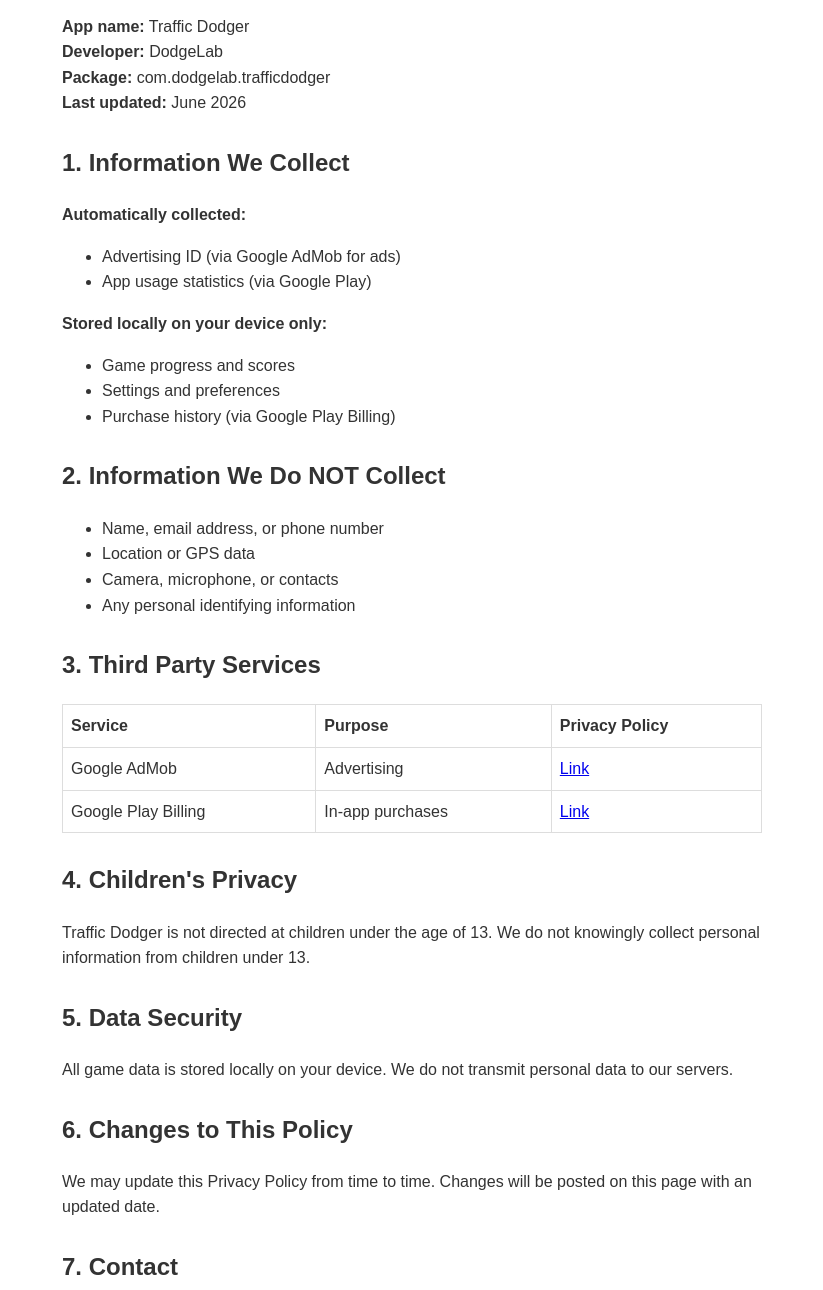
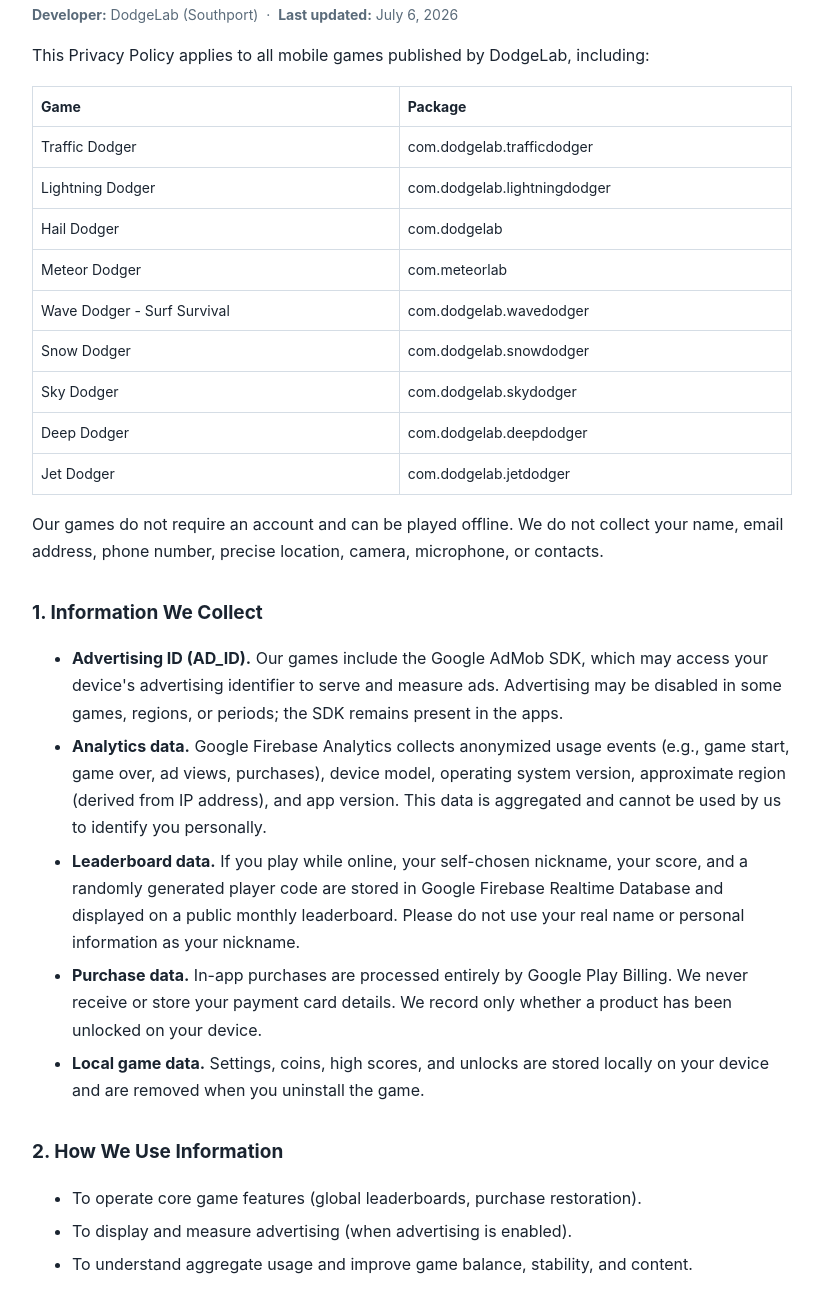
Before and after one commit to kongzhebing/dodgelab, a plain HTML site: page privacy-policy.html in a window 1280 px wide. Shown: the part 99-1389 px from the top of the page, without its empty margins (228-1051 px from the left). Drawn offline with Linux system fonts and the light colour scheme.

Commit message:
Update privacy-policy.html

```diff
--- a/privacy-policy.html
+++ b/privacy-policy.html
@@ -2,63 +2,97 @@
 <html lang="en">
 <head>
 <meta charset="UTF-8">
-<meta name="viewport" content="width=device-width, initial-scale=1.0">
-<title>Privacy Policy — Traffic Dodger</title>
+<meta name="viewport" content="width=device-width, initial-scale=1">
+<title>Privacy Policy — DodgeLab Games</title>
 <style>
-  body{font-family:sans-serif;max-width:700px;margin:40px auto;padding:0 20px;line-height:1.6;color:#333;}
-  h1{color:#FF6B00;}h2{margin-top:28px;}
-  table{border-collapse:collapse;width:100%;}
-  td,th{border:1px solid #ddd;padding:8px;text-align:left;}
+body{font-family:-apple-system,system-ui,sans-serif;max-width:760px;margin:40px auto;padding:0 20px;line-height:1.7;color:#1a2430}
+h1{color:#FF6B00;font-size:26px}h2{font-size:19px;margin-top:32px}
+table{border-collapse:collapse;width:100%;font-size:14px}
+td,th{border:1px solid #d5dde5;padding:8px;text-align:left}
+.meta{color:#5a6b7a;font-size:14px}
+li{margin:6px 0}
 </style>
 </head>
 <body>
-<h1>🚗 Privacy Policy — Traffic Dodger</h1>
-<p><strong>App name:</strong> Traffic Dodger<br>
-<strong>Developer:</strong> DodgeLab<br>
-<strong>Package:</strong> com.dodgelab.trafficdodger<br>
-<strong>Last updated:</strong> June 2026</p>
+<h1>Privacy Policy — DodgeLab Games</h1>
+<p class="meta"><strong>Developer:</strong> DodgeLab (Southport) &nbsp;·&nbsp; <strong>Last updated:</strong> July 6, 2026</p>
+
+<p>This Privacy Policy applies to all mobile games published by DodgeLab, including:</p>
+<table>
+<tr><th>Game</th><th>Package</th></tr>
+<tr><td>Traffic Dodger</td><td>com.dodgelab.trafficdodger</td></tr>
+<tr><td>Lightning Dodger</td><td>com.dodgelab.lightningdodger</td></tr>
+<tr><td>Hail Dodger</td><td>com.dodgelab</td></tr>
+<tr><td>Meteor Dodger</td><td>com.meteorlab</td></tr>
+<tr><td>Wave Dodger - Surf Survival</td><td>com.dodgelab.wavedodger</td></tr>
+<tr><td>Snow Dodger</td><td>com.dodgelab.snowdodger</td></tr>
+<tr><td>Sky Dodger</td><td>com.dodgelab.skydodger</td></tr>
+<tr><td>Deep Dodger</td><td>com.dodgelab.deepdodger</td></tr>
+<tr><td>Jet Dodger</td><td>com.dodgelab.jetdodger</td></tr>
+</table>
+<p>Our games do not require an account and can be played offline. We do not collect your name, email address, phone number, precise location, camera, microphone, or contacts.</p>
 
 <h2>1. Information We Collect</h2>
-<p><strong>Automatically collected:</strong></p>
 <ul>
-<li>Advertising ID (via Google AdMob for ads)</li>
-<li>App usage statistics (via Google Play)</li>
-</ul>
-<p><strong>Stored locally on your device only:</strong></p>
-<ul>
-<li>Game progress and scores</li>
-<li>Settings and preferences</li>
-<li>Purchase history (via Google Play Billing)</li>
+<li><strong>Advertising ID (AD_ID).</strong> Our games include the Google AdMob SDK, which may access your device's advertising identifier to serve and measure ads. Advertising may be disabled in some games, regions, or periods; the SDK remains present in the apps.</li>
+<li><strong>Analytics data.</strong> Google Firebase Analytics collects anonymized usage events (e.g., game start, game over, ad views, purchases), device model, operating system version, approximate region (derived from IP address), and app version. This data is aggregated and cannot be used by us to identify you personally.</li>
+<li><strong>Leaderboard data.</strong> If you play while online, your self-chosen nickname, your score, and a randomly generated player code are stored in Google Firebase Realtime Database and displayed on a public monthly leaderboard. Please do not use your real name or personal information as your nickname.</li>
+<li><strong>Purchase data.</strong> In-app purchases are processed entirely by Google Play Billing. We never receive or store your payment card details. We record only whether a product has been unlocked on your device.</li>
+<li><strong>Local game data.</strong> Settings, coins, high scores, and unlocks are stored locally on your device and are removed when you uninstall the game.</li>
 </ul>
 
-<h2>2. Information We Do NOT Collect</h2>
+<h2>2. How We Use Information</h2>
 <ul>
-<li>Name, email address, or phone number</li>
-<li>Location or GPS data</li>
-<li>Camera, microphone, or contacts</li>
-<li>Any personal identifying information</li>
+<li>To operate core game features (global leaderboards, purchase restoration).</li>
+<li>To display and measure advertising (when advertising is enabled).</li>
+<li>To understand aggregate usage and improve game balance, stability, and content.</li>
+<li>To comply with legal obligations.</li>
 </ul>
+<p>We do not sell personal information.</p>
 
-<h2>3. Third Party Services</h2>
+<h2>3. Third-Party Services</h2>
 <table>
 <tr><th>Service</th><th>Purpose</th><th>Privacy Policy</th></tr>
 <tr><td>Google AdMob</td><td>Advertising</td><td><a href="https://policies.google.com/privacy">Link</a></td></tr>
+<tr><td>Google Firebase (Analytics, Realtime Database)</td><td>Analytics, leaderboards</td><td><a href="https://firebase.google.com/support/privacy">Link</a></td></tr>
 <tr><td>Google Play Billing</td><td>In-app purchases</td><td><a href="https://policies.google.com/privacy">Link</a></td></tr>
 </table>
 
-<h2>4. Children's Privacy</h2>
-<p>Traffic Dodger is not directed at children under the age of 13. We do not knowingly collect personal information from children under 13.</p>
+<h2>4. Advertising and Your Choices</h2>
+<ul>
+<li>You can reset or delete your Advertising ID at any time in your device settings (Settings → Google → Ads).</li>
+<li>Where required by law (e.g., the EEA and UK), ads will only be personalized with your consent; otherwise non-personalized ads may be shown.</li>
+<li>A "No Ads" in-app purchase is available in our games and removes ad display.</li>
+</ul>
 
-<h2>5. Data Security</h2>
-<p>All game data is stored locally on your device. We do not transmit personal data to our servers.</p>
+<h2>5. Children's Privacy</h2>
+<p>Our games are not directed at children under 13 (or the minimum age required in your jurisdiction). We do not knowingly collect personal information from children. If you believe a child has provided personal information through one of our games (for example, in a leaderboard nickname), please contact us and we will delete it promptly.</p>
 
-<h2>6. Changes to This Policy</h2>
-<p>We may update this Privacy Policy from time to time. Changes will be posted on this page with an updated date.</p>
+<h2>6. Data Retention and Deletion</h2>
+<ul>
+<li>Leaderboard entries are organized by month; older entries may be deleted periodically.</li>
+<li>Local game data is deleted when you uninstall the game.</li>
+<li>You may request deletion of your leaderboard entry (nickname, score, player code) at any time by contacting us with the game name, your nickname, and approximate score. We will delete it within 30 days.</li>
+</ul>
 
-<h2>7. Contact</h2>
-<p>📧 dodgelab.dev@gmail.com</p>
+<h2>7. Your Rights</h2>
+<p>Depending on your region (e.g., GDPR in the EEA/UK, CCPA/CPRA in California, PIPA in South Korea), you may have rights to access, correct, or delete data, and to object to or restrict certain processing. To exercise these rights, contact us using the details below. We do not discriminate against users who exercise their privacy rights.</p>
+
+<h2>8. Security</h2>
+<p>Leaderboard and analytics data are transmitted over encrypted connections (HTTPS) and stored on Google Cloud infrastructure. No method of transmission or storage is 100% secure, but we minimize the data we collect in the first place.</p>
+
+<h2>9. Changes to This Policy</h2>
+<p>We may update this policy from time to time. Material changes will be reflected by updating the date at the top of this page.</p>
+
+<h2>10. Contact</h2>
+<p>DodgeLab (Southport)<br>📧 kongzhebing@gmail.com</p>
+
+<hr style="margin:40px 0;border:none;border-top:1px solid #d5dde5">
+
+<h2 lang="ko">개인정보처리방침 — 한국어 요약</h2>
+<p lang="ko">본 방침은 위 표에 나열된 DodgeLab의 모든 게임에 적용됩니다. 게임은 계정 없이 플레이할 수 있으며 이름, 이메일, 전화번호, 정밀 위치, 연락처를 수집하지 않습니다. 수집 항목은 ① 광고 식별자(구글 AdMob), ② 익명 사용 통계(구글 Firebase Analytics), ③ 온라인 랭킹 정보(직접 입력한 닉네임, 점수, 무작위 생성 코드 — 공개 월간 랭킹에 표시되므로 실명 사용을 권장하지 않습니다), ④ 인앱 결제 처리 여부(결제는 구글 플레이가 처리하며 카드 정보는 당사에 전달되지 않습니다)입니다. 수집된 정보는 랭킹 운영, 광고 표시·측정, 게임 개선 목적에만 사용되며 판매하지 않습니다. 랭킹 기록 삭제를 원하시면 게임 이름, 닉네임, 대략적인 점수를 아래 이메일로 알려주세요. 30일 이내 삭제해 드립니다. 본 게임은 만 13세 미만 아동을 대상으로 하지 않습니다. 문의: kongzhebing@gmail.com</p>
+
 <hr>
-<p>© 2026 DodgeLab. All rights reserved.<br>
-com.dodgelab.trafficdodger</p>
+<p class="meta">© 2026 DodgeLab. All rights reserved.</p>
 </body>
 </html>
```
